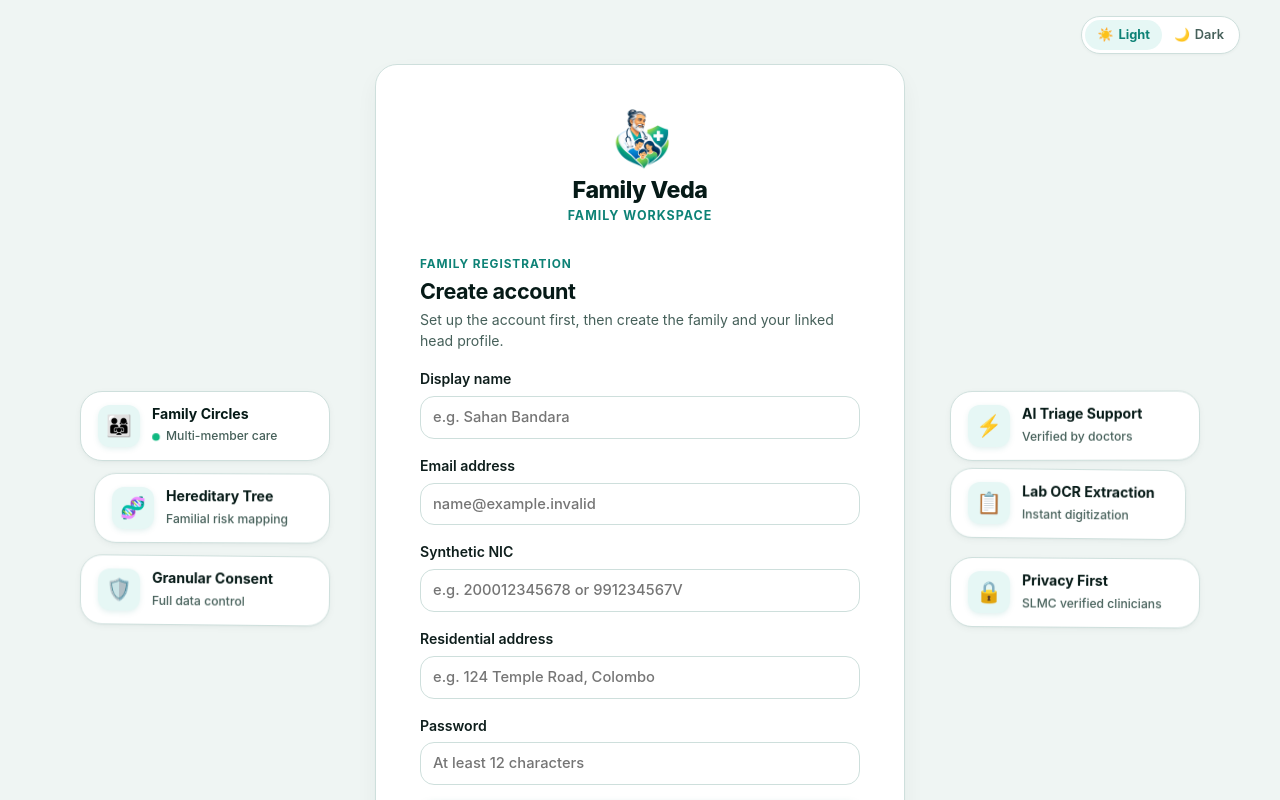
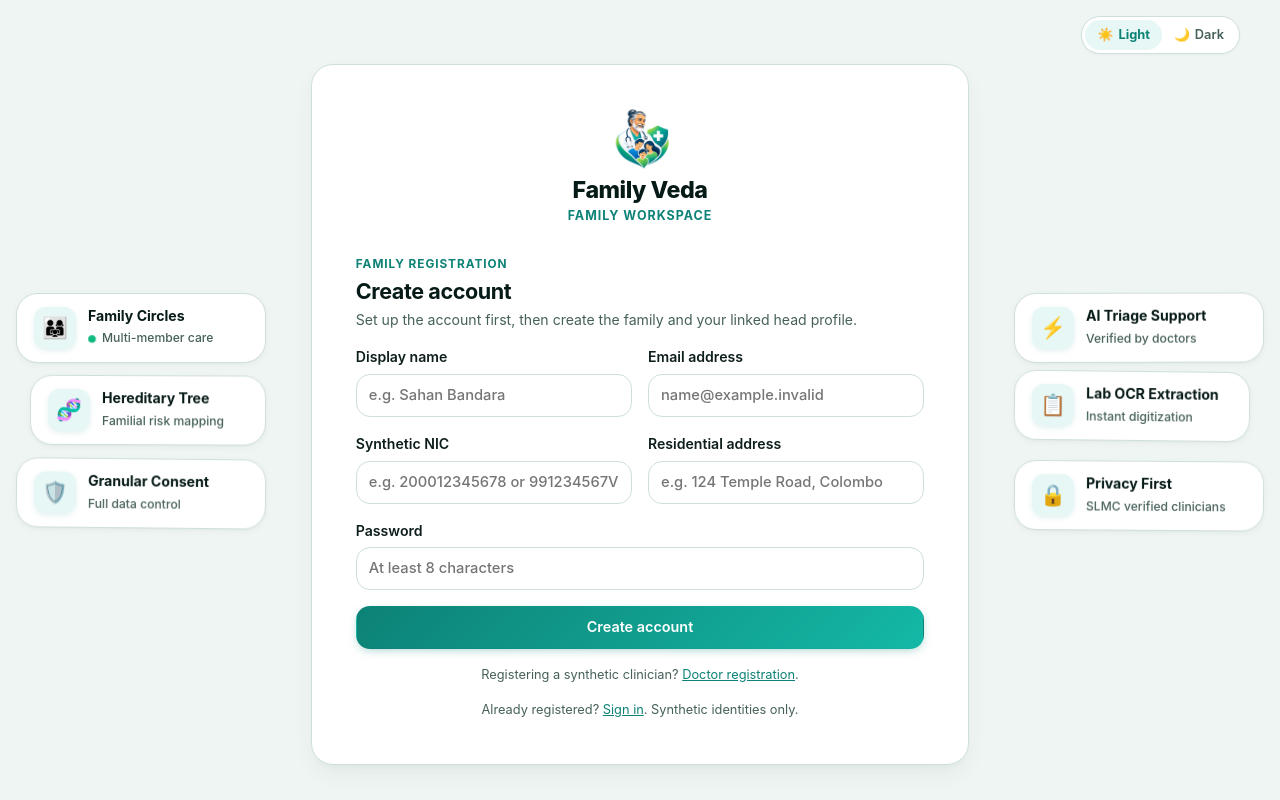
Before and after one commit to sahansbandara/Family-Veda-SEF-Project, a React (Vite) app in the folder web/: page /register in a window 1280 px wide. Shown: the top 800 px of the page. Built offline with nearby package versions, Linux system fonts and the light colour scheme; no server answers.

Commit message:
update member details

```diff
--- a/web/src/pages/auth/DoctorRegisterPage.tsx
+++ b/web/src/pages/auth/DoctorRegisterPage.tsx
@@ -46,8 +46,8 @@ export function DoctorRegisterPage() {
       email: String(form.get('email') ?? '').trim(),
       password: String(form.get('password') ?? ''),
     }
-    if (!registration.displayName || !registration.email.includes('@') || registration.password.length < 12) {
-      setError('Enter a valid name, email, and password of at least 12 characters.')
+    if (!registration.displayName || !registration.email.includes('@') || registration.password.length < 8) {
+      setError('Enter a valid name, email, and password of at least 8 characters.')
       return
     }
     const result = await dispatch(registerDoctorUser(registration))
@@ -112,8 +112,8 @@ export function DoctorRegisterPage() {
           </div>
         </aside>
 
-        {/* Clean centered card */}
-        <div className="simple-login-card">
+        {/* Clean centered expanded doctor registration card */}
+        <div className="simple-login-card simple-login-card--wide">
           <div className="simple-login-brand">
             <img src={logoUrl} alt="Family Veda" width={56} height={56} />
             <h1>Family Veda</h1>
@@ -124,7 +124,7 @@ export function DoctorRegisterPage() {
           <h2>Create doctor account</h2>
           <p className="muted">Clinical access remains blocked until an administrator verifies the profile. Never enter real medical credentials.</p>
 
-          <form onSubmit={submit} noValidate>
+          <form onSubmit={submit} className="register-form-grid" noValidate>
             <label className="field">
               <span>Display name</span>
               <input name="displayName" placeholder="e.g. Dr. Kasun Perera" required maxLength={120} />
@@ -134,10 +134,6 @@ export function DoctorRegisterPage() {
               <input name="email" type="email" placeholder="doctor@example.invalid" required />
             </label>
             <label className="field">
-              <span>Password</span>
-              <input name="password" type="password" placeholder="At least 12 characters" minLength={12} required />
-            </label>
-            <label className="field">
               <span>Synthetic SLMC registration identifier</span>
               <input name="registrationNumber" placeholder="e.g. SLMC-SYNTH-9941" minLength={4} maxLength={30} required />
             </label>
@@ -145,8 +141,12 @@ export function DoctorRegisterPage() {
               <span>Specialty (optional)</span>
               <input name="specialty" placeholder="e.g. General Practice / Paediatrics" maxLength={120} />
             </label>
-            {(error || authError) && <p className="form-error" role="alert">{error || authError}</p>}
-            <button className="button button--primary button--full" type="submit" disabled={status === 'loading'}>
+            <label className="field field--full">
+              <span>Password</span>
+              <input name="password" type="password" placeholder="At least 8 characters" minLength={8} required />
+            </label>
+            {(error || authError) && <p className="form-error field--full" role="alert">{error || authError}</p>}
+            <button className="button button--primary button--full field--full" type="submit" disabled={status === 'loading'}>
               {status === 'loading' ? 'Creating account…' : 'Submit for verification'}
             </button>
           </form>
--- a/web/src/pages/auth/RegisterPage.tsx
+++ b/web/src/pages/auth/RegisterPage.tsx
@@ -9,13 +9,37 @@ import { useAppDispatch, useAppSelector } from '../../store/hooks'
 import { registerFamilyUser } from '../../store/slices/authSlice'
 import logoUrl from '../../assets/logo.png'
 
+const SRI_LANKAN_NIC_REGEX = /^([0-9]{9}[vVxX]|[0-9]{12})$/
+
 const registrationSchema = z.object({
-  displayName: z.string().trim().min(1, 'Enter your display name.').max(120),
-  email: z.string().email('Enter a valid email address.'),
-  nic: z.string().trim().min(4, 'Enter a synthetic NIC number (at least 4 characters).').max(30),
-  address: z.string().trim().min(3, 'Enter your residential address.').max(250),
-  password: z.string().min(12, 'Use at least 12 characters.').max(128),
+  displayName: z
+    .string()
+    .trim()
+    .min(2, 'Display name must be at least 2 characters.')
+    .max(120, 'Display name must not exceed 120 characters.'),
+  email: z
+    .string()
+    .trim()
+    .email('Please enter a valid email address (e.g. name@example.invalid).'),
+  nic: z
+    .string()
+    .trim()
+    .refine(
+      (val) => SRI_LANKAN_NIC_REGEX.test(val),
+      'Enter a valid synthetic NIC (9 digits + V/X or 12 digits, e.g. 200012345678 or 991234567V).',
+    ),
+  address: z
+    .string()
+    .trim()
+    .min(5, 'Residential address must be at least 5 characters.')
+    .max(250, 'Residential address must not exceed 250 characters.'),
+  password: z
+    .string()
+    .min(8, 'Password must be at least 8 characters.')
+    .max(128, 'Password must not exceed 128 characters.'),
 })
+
+type FieldKey = 'displayName' | 'email' | 'nic' | 'address' | 'password'
 
 export function RegisterPage() {
   const dispatch = useAppDispatch()
@@ -26,7 +50,8 @@ export function RegisterPage() {
   const [nic, setNic] = useState('')
   const [address, setAddress] = useState('')
   const [password, setPassword] = useState('')
-  const [error, setError] = useState('')
+  const [fieldErrors, setFieldErrors] = useState<Partial<Record<FieldKey, string>>>({})
+  const [generalError, setGeneralError] = useState('')
   const [theme, setTheme] = useState<'light' | 'dark'>(() => {
     try {
       return (globalThis.localStorage?.getItem('fv-theme') as 'light' | 'dark') || 'light'
@@ -51,14 +76,31 @@ export function RegisterPage() {
 
   if (isAuthenticated) return <Navigate to={user?.role === 'ONBOARDING' ? '/onboarding' : '/dashboard'} replace />
 
+  const clearFieldError = (key: FieldKey) => {
+    if (fieldErrors[key]) {
+      setFieldErrors((prev) => ({ ...prev, [key]: undefined }))
+    }
+    if (generalError) setGeneralError('')
+  }
+
   async function submit(event: FormEvent<HTMLFormElement>) {
     event.preventDefault()
     const parsed = registrationSchema.safeParse({ displayName, email, nic, address, password })
     if (!parsed.success) {
-      setError(parsed.error.issues[0]?.message ?? 'Check the form.')
+      const formattedErrors: Partial<Record<FieldKey, string>> = {}
+      for (const issue of parsed.error.issues) {
+        const fieldName = issue.path[0] as FieldKey
+        if (fieldName && !formattedErrors[fieldName]) {
+          formattedErrors[fieldName] = issue.message
+        }
+      }
+      setFieldErrors(formattedErrors)
+      setGeneralError(parsed.error.issues[0]?.message ?? 'Please correct the highlighted errors.')
       return
     }
-    setError('')
+
+    setFieldErrors({})
+    setGeneralError('')
     const result = await dispatch(registerFamilyUser(parsed.data))
     if (registerFamilyUser.fulfilled.match(result)) navigate('/onboarding', { replace: true })
   }
@@ -112,8 +154,8 @@ export function RegisterPage() {
           </div>
         </aside>
 
-        {/* Clean centered registration card */}
-        <div className="simple-login-card">
+        {/* Clean centered expanded registration card */}
+        <div className="simple-login-card simple-login-card--wide">
           <div className="simple-login-brand">
             <img src={logoUrl} alt="Family Veda" width={56} height={56} />
             <h1>Family Veda</h1>
@@ -124,16 +166,21 @@ export function RegisterPage() {
           <h2 id="register-heading">Create account</h2>
           <p className="muted">Set up the account first, then create the family and your linked head profile.</p>
 
-          <form onSubmit={submit} noValidate>
+          <form onSubmit={submit} className="register-form-grid" noValidate>
             <label className="field">
               <span>Display name</span>
               <input
                 value={displayName}
                 autoComplete="name"
                 placeholder="e.g. Sahan Bandara"
-                onChange={(event) => setDisplayName(event.target.value)}
+                className={fieldErrors.displayName ? 'field-input--error' : ''}
+                onChange={(event) => {
+                  setDisplayName(event.target.value)
+                  clearFieldError('displayName')
+                }}
                 required
               />
+              {fieldErrors.displayName && <span className="field-error-text" role="alert">{fieldErrors.displayName}</span>}
             </label>
             <label className="field">
               <span>Email address</span>
@@ -142,41 +189,62 @@ export function RegisterPage() {
                 value={email}
                 autoComplete="email"
                 placeholder="name@example.invalid"
-                onChange={(event) => setEmail(event.target.value)}
+                className={fieldErrors.email ? 'field-input--error' : ''}
+                onChange={(event) => {
+                  setEmail(event.target.value)
+                  clearFieldError('email')
+                }}
                 required
               />
+              {fieldErrors.email && <span className="field-error-text" role="alert">{fieldErrors.email}</span>}
             </label>
             <label className="field">
               <span>Synthetic NIC</span>
               <input
                 value={nic}
                 placeholder="e.g. 200012345678 or 991234567V"
-                onChange={(event) => setNic(event.target.value)}
+                maxLength={12}
+                className={fieldErrors.nic ? 'field-input--error' : ''}
+                onChange={(event) => {
+                  setNic(event.target.value)
+                  clearFieldError('nic')
+                }}
                 required
               />
+              {fieldErrors.nic && <span className="field-error-text" role="alert">{fieldErrors.nic}</span>}
             </label>
             <label className="field">
               <span>Residential address</span>
               <input
                 value={address}
                 placeholder="e.g. 124 Temple Road, Colombo"
-                onChange={(event) => setAddress(event.target.value)}
+                className={fieldErrors.address ? 'field-input--error' : ''}
+                onChange={(event) => {
+                  setAddress(event.target.value)
+                  clearFieldError('address')
+                }}
                 required
               />
+              {fieldErrors.address && <span className="field-error-text" role="alert">{fieldErrors.address}</span>}
             </label>
-            <label className="field">
+            <label className="field field--full">
               <span>Password</span>
               <input
                 type="password"
                 value={password}
                 autoComplete="new-password"
-                placeholder="At least 12 characters"
-                onChange={(event) => setPassword(event.target.value)}
+                placeholder="At least 8 characters"
+                className={fieldErrors.password ? 'field-input--error' : ''}
+                onChange={(event) => {
+                  setPassword(event.target.value)
+                  clearFieldError('password')
+                }}
                 required
               />
+              {fieldErrors.password && <span className="field-error-text" role="alert">{fieldErrors.password}</span>}
             </label>
-            {(error || authError) && <p className="form-error" role="alert">{error || authError}</p>}
-            <button type="submit" disabled={status === 'loading'} className="button button--primary button--full">
+            {(generalError || authError) && <p className="form-error field--full" role="alert">{generalError || authError}</p>}
+            <button type="submit" disabled={status === 'loading'} className="button button--primary button--full field--full">
               {status === 'loading' ? 'Creating account…' : 'Create account'}
             </button>
           </form>
--- a/web/src/styles/components.css
+++ b/web/src/styles/components.css
@@ -673,6 +673,23 @@ table input:focus {
 }
 
 .form-error { margin: 0; color: var(--danger); font-size: 0.88rem; font-weight: 500; }
+.field-error-text {
+  margin: 3px 0 0;
+  color: var(--danger);
+  font-size: 0.78rem;
+  font-weight: 600;
+  line-height: 1.3;
+}
+.field input.field-input--error,
+.field select.field-input--error,
+.field textarea.field-input--error {
+  border-color: var(--danger) !important;
+}
+.field input.field-input--error:focus,
+.field select.field-input--error:focus,
+.field textarea.field-input--error:focus {
+  box-shadow: 0 0 0 3px rgba(179, 38, 30, 0.18) !important;
+}
 
 /* ── tables ───────────────────────────────────────────────────────────── */
 
@@ -974,6 +991,27 @@ tbody tr:hover { background: var(--primary-subtle); }
   box-shadow: var(--shadow-md);
   position: relative;
   z-index: 2;
+  transition: max-width 200ms ease;
+}
+
+.simple-login-card--wide {
+  max-width: 700px;
+}
+
+.register-form-grid {
+  display: grid;
+  grid-template-columns: 1fr 1fr;
+  gap: var(--sp-4);
+}
+
+.register-form-grid .field--full {
+  grid-column: 1 / -1;
+}
+
+@media (max-width: 640px) {
+  .register-form-grid {
+    grid-template-columns: 1fr;
+  }
 }
 
 .simple-login-brand {
```
Also changed, not shown: 1 other file (tests, documents, lock files or other folders).
